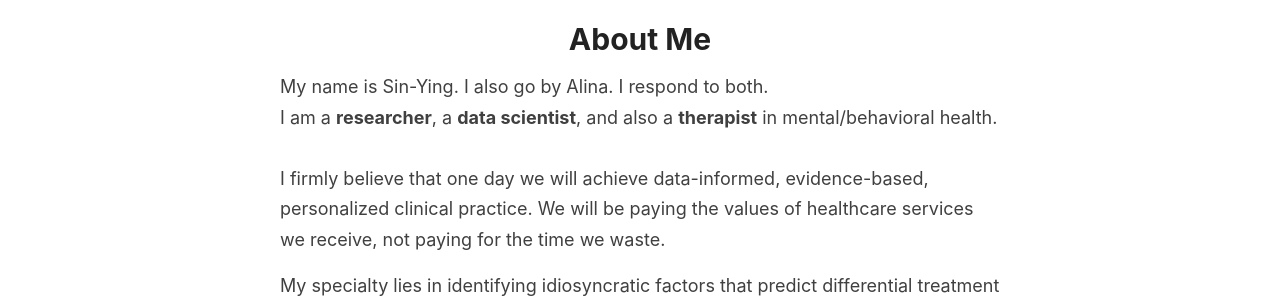
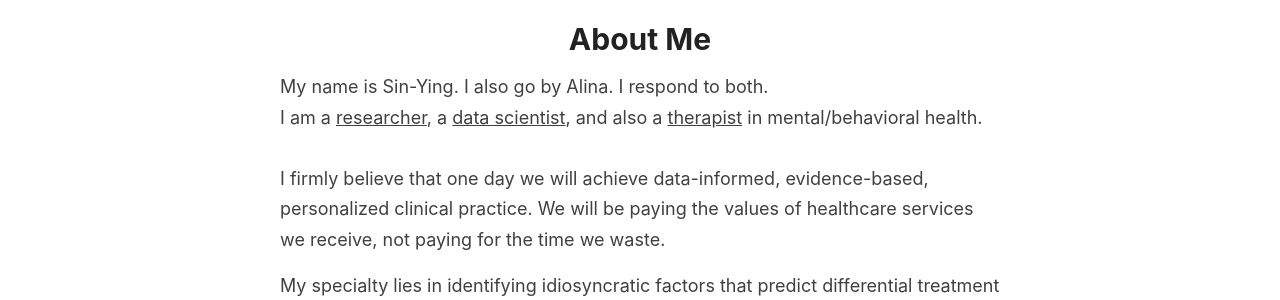
Before and after one commit to sin-ying-lin/sin-ying-lin.github.io, a Jekyll site: the page built from _pages/about.md, in a window 1280 px wide. Shown: the part 291-591 px from the top of the page. Built offline with Jekyll 4.4.1, drawn with Linux system fonts in a browser that asks for light colours.

```diff
--- a/_pages/about.md
+++ b/_pages/about.md
@@ -5,7 +5,7 @@ permalink: /about/
 ---
 
 My name is Sin-Ying. I also go by Alina. I respond to both. <br>
-I am a <b>researcher</b>, a <b>data scientist</b>, and also a <b>therapist</b> in mental/behavioral health. <br>
+I am a <u>researcher</u>, a <u>data scientist</u>, and also a <u>therapist</u> in mental/behavioral health. <br>
 <br>
 I firmly believe that one day we will achieve data-informed, evidence-based, personalized clinical practice. We will be paying the values of healthcare services we receive, not paying for the time we waste. <br>
 
```
